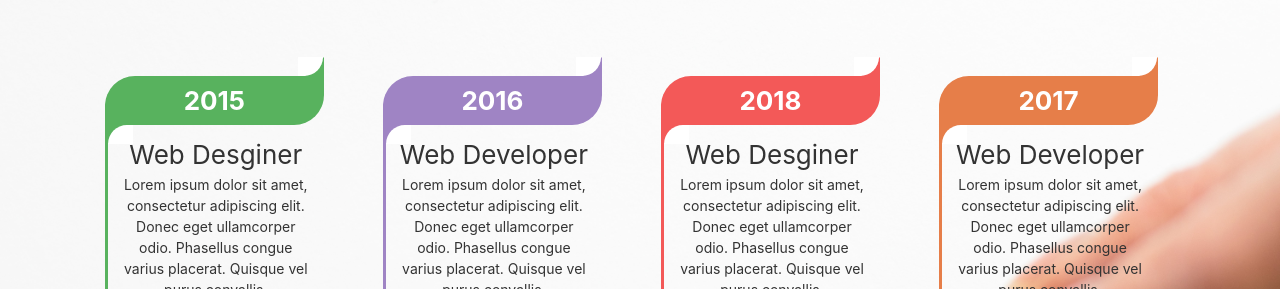
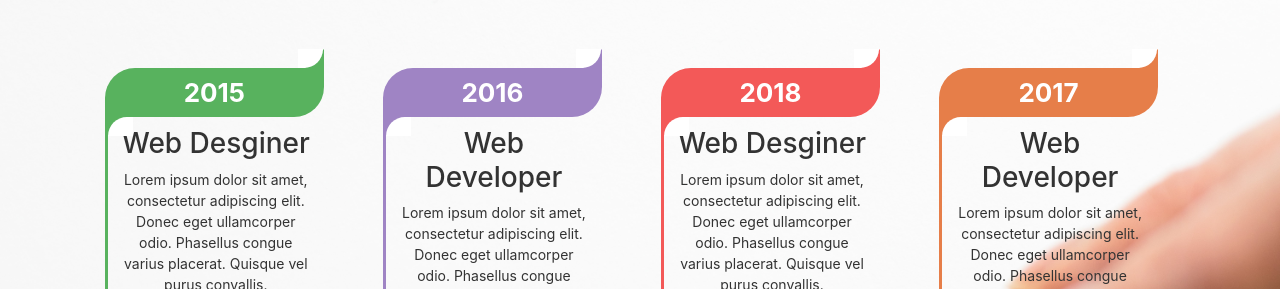
Before and after one commit to nacaceres/PaginaPersonalNicolasCaceres, a website: page index.html in a window 1280 px wide. Shown: the part 3200-3489 px from the top of the page. Drawn offline with nearby package versions, Linux system fonts and the light colour scheme.

Commit message:
Changes for w3 compilant 4

```diff
--- a/index.html
+++ b/index.html
@@ -101,7 +101,6 @@
     <!-- Mis logros -->
     <div class="row">
       <section id="logros">
-        <h2></h2>
         <div class="container">
           <div class="row">
             <!-- Distribucion de linea del tiempo-->
@@ -112,7 +111,7 @@
                   <!-- Contenido de texto -->
                   <div class="year">2015</div>
                   <div class="timeline-content">
-                    <div class="post">Web Desginer</div>
+                    <div class="post"><h3>Web Desginer</h3></div>
                     <p class="description">
                       Lorem ipsum dolor sit amet, consectetur adipiscing elit. Donec eget ullamcorper odio. Phasellus congue varius placerat. Quisque vel purus convallis.
                     </p>
@@ -129,7 +128,7 @@
                   <!-- Contenido de texto -->
                   <div class="year">2016</div>
                   <div class="timeline-content">
-                    <div class="post">Web Developer</div>
+                    <div class="post"><h3>Web Developer</h3></div>
                     <p class="description">
                       Lorem ipsum dolor sit amet, consectetur adipiscing elit. Donec eget ullamcorper odio. Phasellus congue varius placerat. Quisque vel purus convallis.
                     </p>
@@ -146,7 +145,7 @@
                   <!-- Contenido de texto -->
                   <div class="year">2018</div>
                   <div class="timeline-content">
-                    <div class="post">Web Desginer</div>
+                    <div class="post"><h3>Web Desginer</h3></div>
                     <p class="description">
                       Lorem ipsum dolor sit amet, consectetur adipiscing elit. Donec eget ullamcorper odio. Phasellus congue varius placerat. Quisque vel purus convallis.
                     </p>
@@ -163,7 +162,7 @@
                   <!-- Contenido de texto -->
                   <div class="year">2017</div>
                   <div class="timeline-content">
-                    <div class="post">Web Developer</div>
+                    <div class="post"><h3>Web Developer</h3></div>
                     <p class="description">
                       Lorem ipsum dolor sit amet, consectetur adipiscing elit. Donec eget ullamcorper odio. Phasellus congue varius placerat. Quisque vel purus convallis.
                     </p>
```
